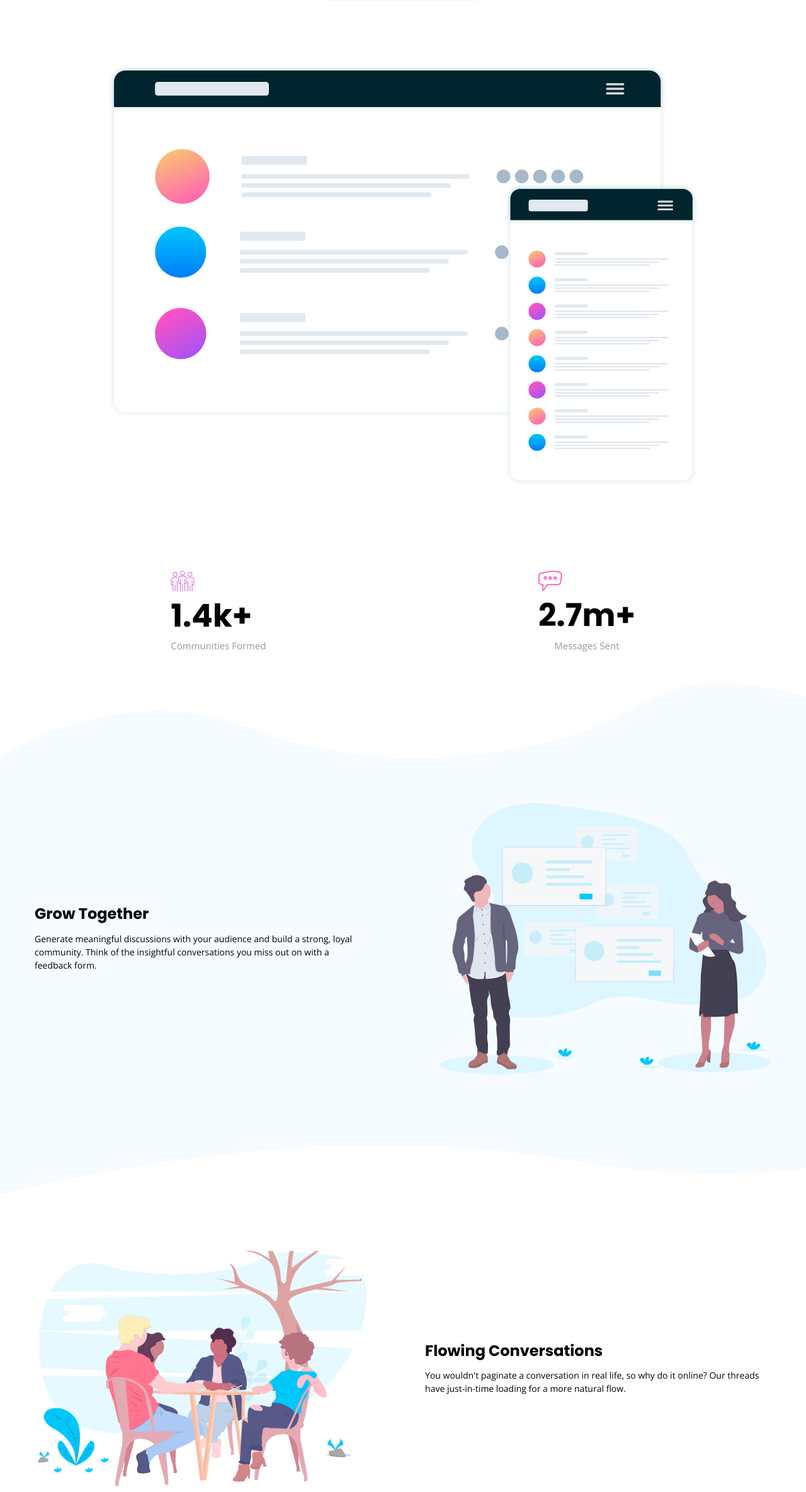
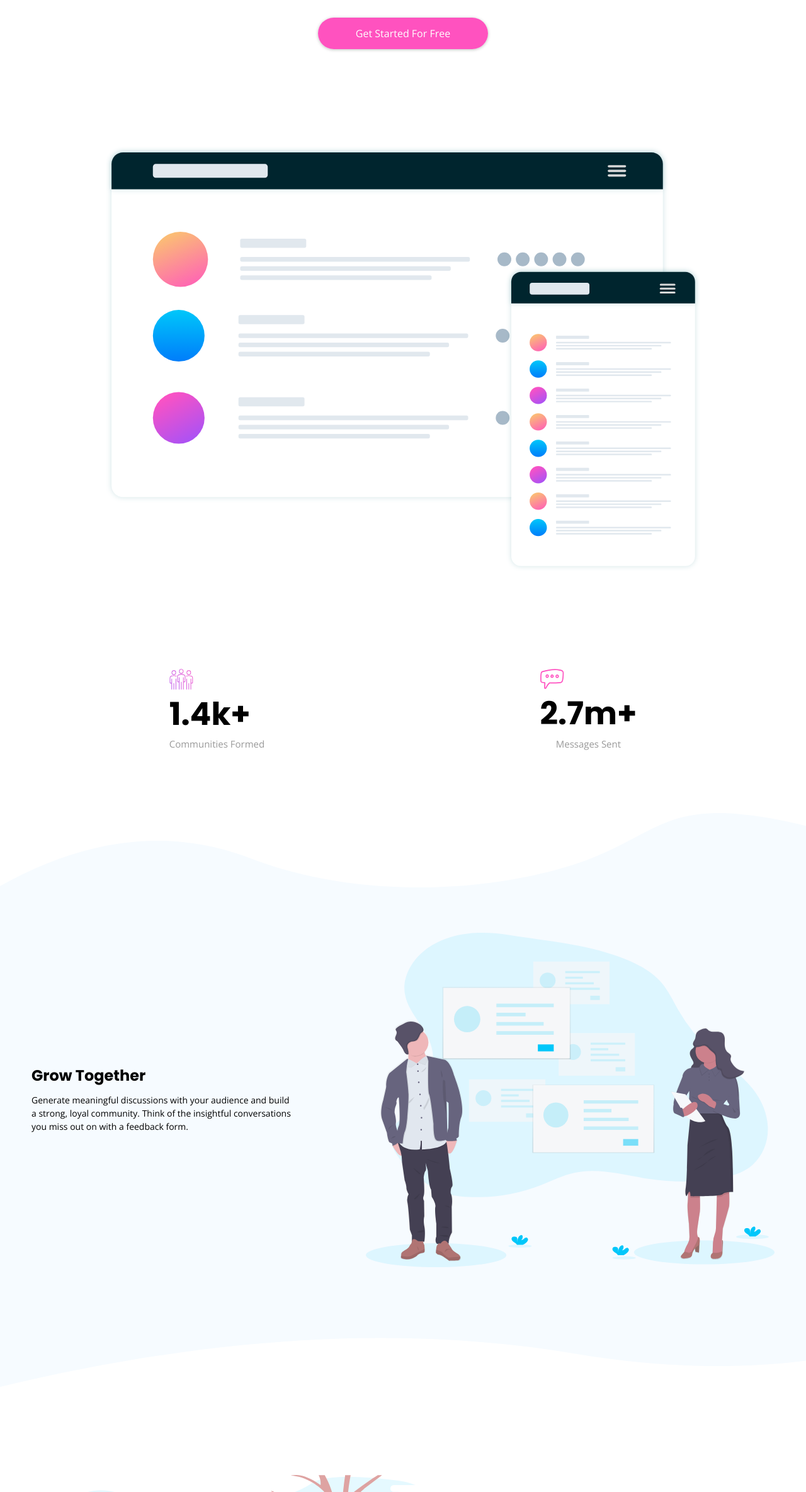
Before and after one commit to Nadjib-coder/front-end-mentor-challenge-14, a plain HTML site: page index.html in a window 1280 px wide. Shown: the part 431-2800 px from the top of the page at 63% size. Drawn offline with nearby package versions, Linux system fonts and the light colour scheme.

Commit message:
upload the project

```diff
--- a/css/main.css
+++ b/css/main.css
@@ -38,26 +38,26 @@ p, .btn{
 /*small*/
 @media (min-width:768px) {
     .container {
-        width: 750px;
+        width: 755px;
     }
 }
 /*meduim*/
 @media (min-width:992px) {
     .container {
-        width: 970px;
+        width: 975px;
     }
 }
 /*large*/
 @media (min-width:1200px) {
     .container {
-        width: 1170px;
+        width: 1180px;
     }
 }
 /*End Global Rules*/
 
 /*start header*/
 header {
-    margin: 50px 0;
+    margin: 60px 0 200px;
 }
 @media screen and (max-width:767px) {
     header {
@@ -97,7 +97,7 @@ header .btn {
 /*start main*/
 main {
     text-align: center;
-    margin: 130px 0;
+    margin: 150px 0;
 }
 @media screen and (max-width:767px) {
     main {
@@ -138,7 +138,7 @@ main .btn {
 }
 main .mockups {
     width: 80%;
-    margin: 120px auto 0;
+    margin: 170px auto 0;
 }
 @media screen and (max-width:767px) {
     main .mockups {
@@ -150,7 +150,7 @@ main .mockups {
 
 /*start section 1*/
 .section-1 {
-    margin: 0 0 60px;
+    margin: 0 0 100px;
 }
 .section-1 .container {
     display: flex;
@@ -199,7 +199,7 @@ main .mockups {
 
 /*start section 2*/
 .section-2 {
-    margin: 200px 0;
+    margin: 250px 0;
     position: relative;
     background-color:#F6FBFF;
     padding: 40px 0;
@@ -284,7 +284,7 @@ main .mockups {
     }
 }
 .section-2 img {
-    width: 45%;
+    width: 55%;
 }
 @media (max-width:767px) {
     .section-2 img {
@@ -297,7 +297,7 @@ main .mockups {
 
 /*start section 3*/
 .section-3 {
-    margin: 200px 0;
+    margin: 250px 0;
     position: relative;
     padding: 40px 0;
 }
@@ -318,7 +318,7 @@ main .mockups {
     }
 }
 .section-3 img {
-    width: 45%;
+    width: 55%;
 }
 @media (max-width:767px) {
     .section-3 img {
@@ -360,7 +360,7 @@ main .mockups {
 
 /*start section 4*/
 .section-4 {
-    margin: 200px 0;
+    margin: 250px 0;
     position: relative;
     background-color:#F6FBFF;
     padding: 40px 0;
@@ -441,7 +441,7 @@ main .mockups {
     }
 }
 .section-4 img {
-    width: 45%;
+    width: 55%;
 }
 @media (max-width:767px) {
     .section-4 img {
@@ -454,7 +454,7 @@ main .mockups {
 
 /*start section 5*/
 .section-5 {
-    margin: 250px 0;
+    margin: 300px 0;
     text-align: center;
 }
 .section-5 h2 {
@@ -477,7 +477,7 @@ main .mockups {
 
 /*start footer section*/
 .footer {
-    margin: 300px 0 0;
+    margin: 350px 0 0;
     position: relative;
     background-color: #00252E;
     color: rgb(195, 195, 195);
```
